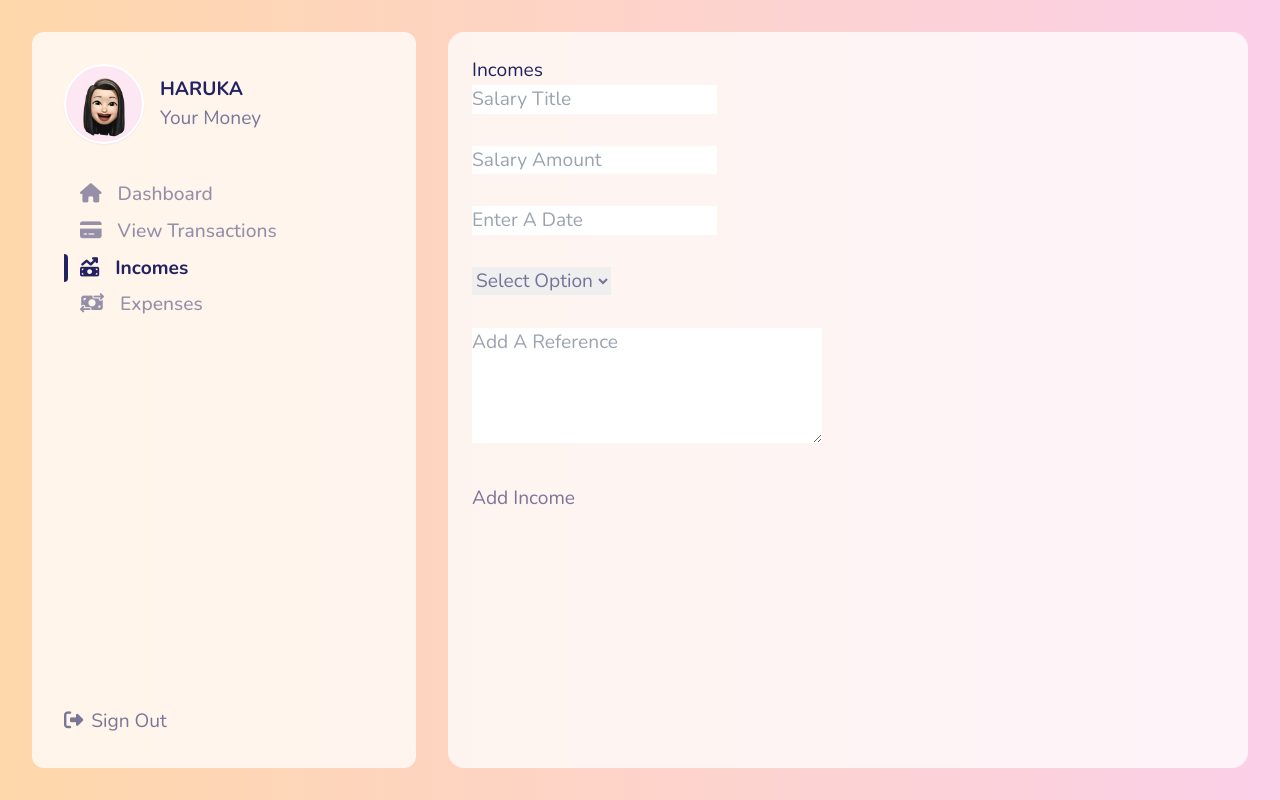
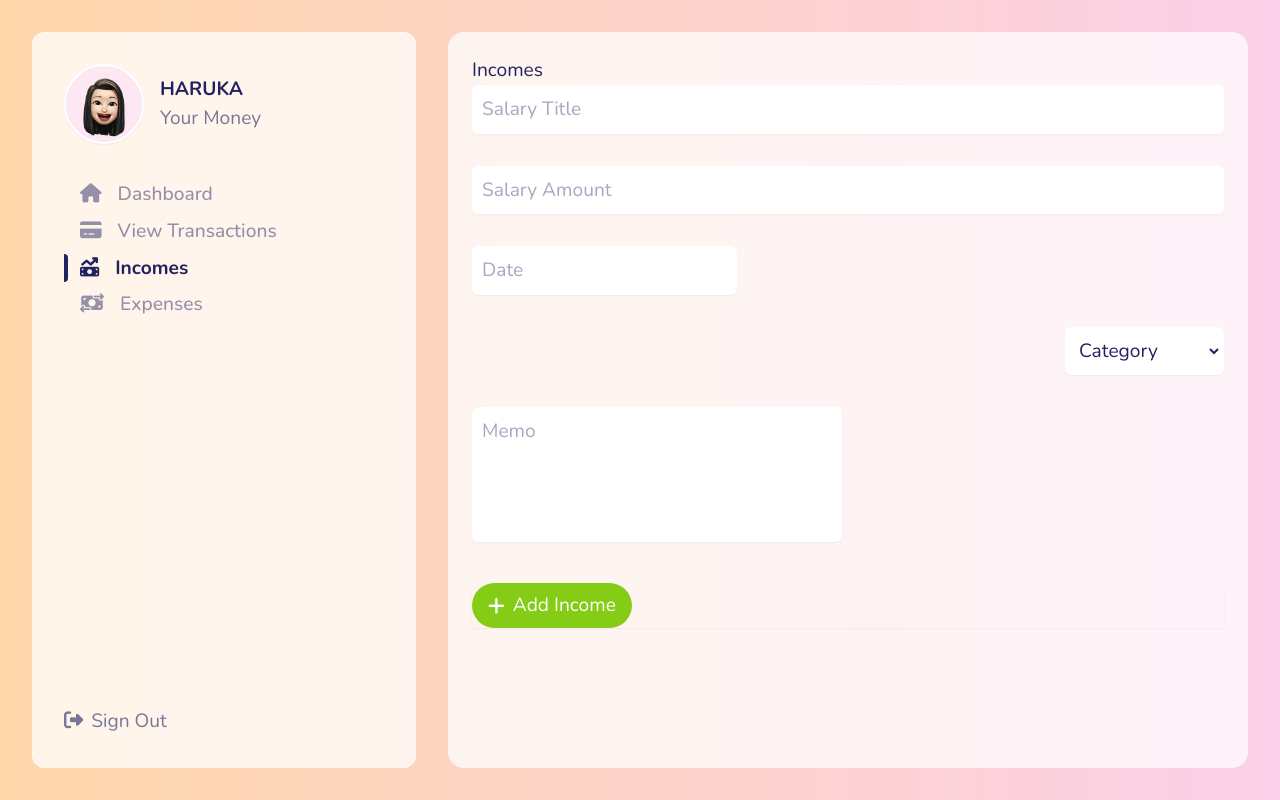
Before and after one commit to harukafujii13/MoneyNote_App, a React (Vite) app in the folder frontend/: page / in a window 1280 px wide. Both pictures are taken after a click on the item "Incomes". Built offline with nearby package versions, Linux system fonts and the light colour scheme.

Commit message:
added css to Form

```diff
--- a/frontend/src/components/Button/Button.jsx
+++ b/frontend/src/components/Button/Button.jsx
@@ -0,0 +1,15 @@
+import React from "react";
+
+const Button = ({ name, icon, onClick, bg, bPad, color, bRad }) => {
+  return (
+    <button
+      className={`outline-none border-none font-family-inherit font-size-inherit flex items-center gap-2 cursor-pointer transition-all duration-400 ease-in-out
+    ${bg} ${bPad} ${color} ${bRad}`}
+      onClick={onClick}>
+      {icon}
+      {name}
+    </button>
+  );
+};
+
+export default Button;
--- a/frontend/src/components/Form/Form.jsx
+++ b/frontend/src/components/Form/Form.jsx
@@ -2,6 +2,8 @@ import React, { useState } from "react";
 import DatePicker from "react-datepicker";
 import "react-datepicker/dist/react-datepicker.css";
 import { useGlobalContext } from "../../context/globalContext";
+import Button from "../Button/Button";
+import { plus } from "../../utils/Icons";
 
 const Form = () => {
   const { addIncome } = useGlobalContext();
@@ -23,12 +25,14 @@ const Form = () => {
     event.preventDefault();
     addIncome(inputState);
   };
+
   return (
     <form
       onSubmit={handleSubmit}
       className="flex flex-col gap-8">
-      <div className="input-control input w-full">
+      <div className="input-control">
         <input
+          className="w-full font-inherit outline-none rounded-md border-2 p-2 border-white bg-white resize-none shadow-sm text-primary-color placeholder:text-primary-color/40"
           type="text"
           value={title}
           name={"title"}
@@ -39,6 +43,7 @@ const Form = () => {
 
       <div className="input-control">
         <input
+          className="w-full font-inherit outline-none rounded-md border-2 p-2 border-white bg-white resize-none shadow-sm text-primary-color placeholder:text-primary-color/40"
           type="text"
           value={amount}
           name={"amount"}
@@ -49,8 +54,9 @@ const Form = () => {
 
       <div className="input-control">
         <DatePicker
+          className="w-full font-inherit outline-none rounded-md border-2 p-2 border-white bg-white resize-none shadow-sm text-primary-color placeholder:text-primary-color/40"
           id="date"
-          placeholderText="Enter A Date"
+          placeholderText="Date"
           selected={date}
           dateFormat="dd/MM/yyyy"
           onChange={(date) => {
@@ -59,17 +65,20 @@ const Form = () => {
         />
       </div>
 
-      <div className="selects input-control">
+      <div className="selects input-control flex justify-end">
         <select
+          className="font-inherit outline-none rounded-md border-2 p-2 border-white bg-white resize-none shadow-sm text-primary-color"
+          // className="font-inherit outline-none rounded-md border-2 p-2 border-white bg-white resize-none shadow-sm text-primary-color placeholder:text-opacity-40 text-opacity-40 focus:text-opacity-100 active:text-opacity-100"
           required
           value={category}
           name="category"
           id="category"
           onChange={handleInput("category")}>
           <option
+            className="text-primary-color/40"
             value=""
             disabled>
-            Select Option
+            Category
           </option>
           <option value="salary">Salary</option>
           <option value="freelancing">Freelancing</option>
@@ -77,22 +86,30 @@ const Form = () => {
           <option value="stocks">Stocks</option>
           <option value="bitcoin">Bitcoin</option>
           <option value="bank">Bank Transfer</option>
-          <option value="youtube">Subscription</option>
+          <option value="subscription">Subscription</option>
           <option value="other">Other</option>
         </select>
       </div>
       <div className="input-control">
         <textarea
+          className="font-inherit outline-none rounded-md border-2 p-2 border-white bg-white resize-none shadow-sm text-primary-color placeholder:text-primary-color/40"
           name="description"
           value={description}
-          placeholder="Add A Reference"
+          placeholder="Memo"
           id="description"
           cols="30"
           rows="4"
           onChange={handleInput("description")}></textarea>
       </div>
-      <div className="submit">
-        <button>Add Income</button>
+      <div className="submit shadow-sm hover:bg-green-500">
+        <Button
+          name={"Add Income"}
+          icon={plus}
+          bPad={"py-2 px-4"}
+          bRad={"rounded-full"}
+          bg={"bg-lime-500"}
+          color={"text-white"}
+        />
       </div>
     </form>
   );
--- a/frontend/src/components/Navigation/Navigation.jsx
+++ b/frontend/src/components/Navigation/Navigation.jsx
@@ -1,11 +1,9 @@
 import React from "react";
-// import { useState } from "react";
 import avatar from "../../assets/avatar.png";
 import { signout } from "../../utils/Icons";
 import { MenuItems } from "../../utils/MenuItem";
 
 const Navigation = ({ active, setActive }) => {
-  // const [active, setActive] = useState(null);
   return (
     <nav className="p-8 w-96 h-full bg-opacity-75 bg-white border-3 border-white backdrop-blur-lg rounded-xl flex flex-col justify-between gap-8">
       <div className="h-100 flex items-center gap-4">
```
